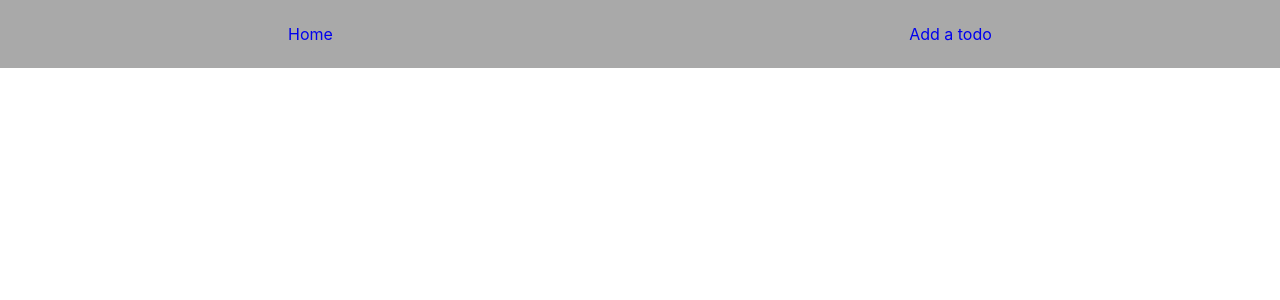
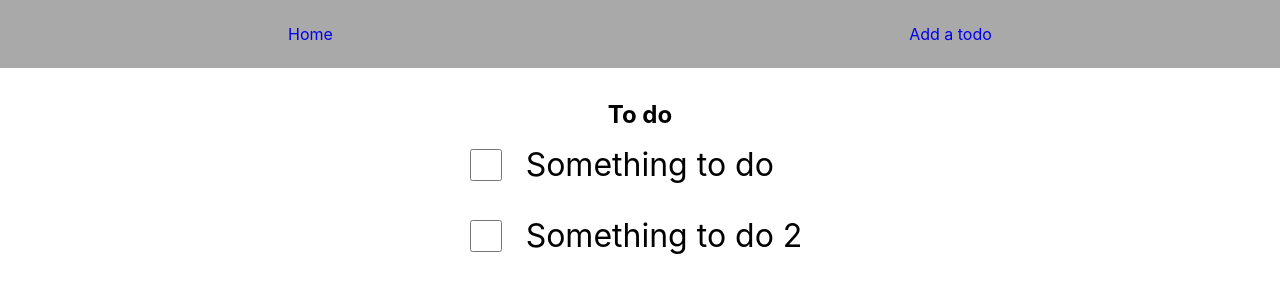
Before and after one commit to UtkuKaanArasan/to-do-list, a React (Create React App) app: page / in a window 1280 px wide. Shown: the top 300 px of the page. Built offline with nearby package versions, Linux system fonts and the light colour scheme.

Commit message:
Todo done state done

```diff
--- a/src/App.js
+++ b/src/App.js
@@ -1,10 +1,25 @@
 import './App.css';
 import Nav from './Components/Nav';
+import Todo from './Components/to-do/Todo';
+
+const dummyData = [
+  {
+    id: 1,
+    title: "Something to do",
+    done: false
+  },
+  {
+    id: 2,
+    title: "Something to do 2",
+    done: true
+  },
+]
 
 function App() {
   return (
     <div className="App">
       <Nav />
+      <Todo data={dummyData} />
     </div>
   );
 }
--- /dev/null
+++ b/src/Components/to-do/Todo.jsx
@@ -0,0 +1,22 @@
+import styled from './Todo.module.css'
+import TodoItem from './TodoItem';
+
+function Todo({ data }) {
+
+    return (
+        <section className={styled.container}>
+            <h2>To do</h2>
+                <ol className={styled.listStyle}>
+                    {
+                        data.map((item) => {
+                            return (
+                                <TodoItem key={item.id} item={item} />
+                            )
+                        })
+                    }
+                </ol>
+        </section>
+    )
+}
+
+export default Todo;
--- /dev/null
+++ b/src/Components/to-do/Todo.module.css
@@ -0,0 +1,14 @@
+.container{
+    display: flex;
+    flex-direction: column;
+    justify-content: center;
+    align-items: center;
+    padding: 1rem 2rem;
+    margin: 1rem 2rem;
+}
+
+.listStyle{
+    list-style: none;
+    display: flex;
+    flex-direction: column;
+}
--- /dev/null
+++ b/src/Components/to-do/TodoItem.jsx
@@ -0,0 +1,29 @@
+import styled from './TodoItem.module.css';
+import {useState} from 'react'
+
+
+function TodoItem({item}) {
+
+    const [isDone, setIdDone] = useState(item.done)
+
+    console.log(isDone);
+
+    function checkboxHandler() {
+        if (isDone === true) {
+            setIdDone(false)
+        }
+        else if (isDone === false) {
+            setIdDone(true)
+        }
+    }
+
+    return (
+        < div key={item.id} className={styled.listContainer} >
+            <input type="checkbox" onChange={checkboxHandler} />
+            <li>{item.title}</li>
+        </div >
+
+    )
+}
+
+export default TodoItem;
--- /dev/null
+++ b/src/Components/to-do/TodoItem.module.css
@@ -0,0 +1,24 @@
+.listContainer {
+    display: flex;
+    flex-direction: row;
+    align-items: center;
+}
+
+.listContainer input {
+    text-align: right;
+    padding: 0.5rem;
+    margin: 0.5rem;
+    width: 2rem;
+    height: 2rem;
+
+}
+
+.listContainer li {
+    padding: 0.5rem;
+    margin: 0.5rem;
+    font-size: xx-large;
+}
+
+.listItemDone{
+    text-decoration: line-through black;
+}
```
